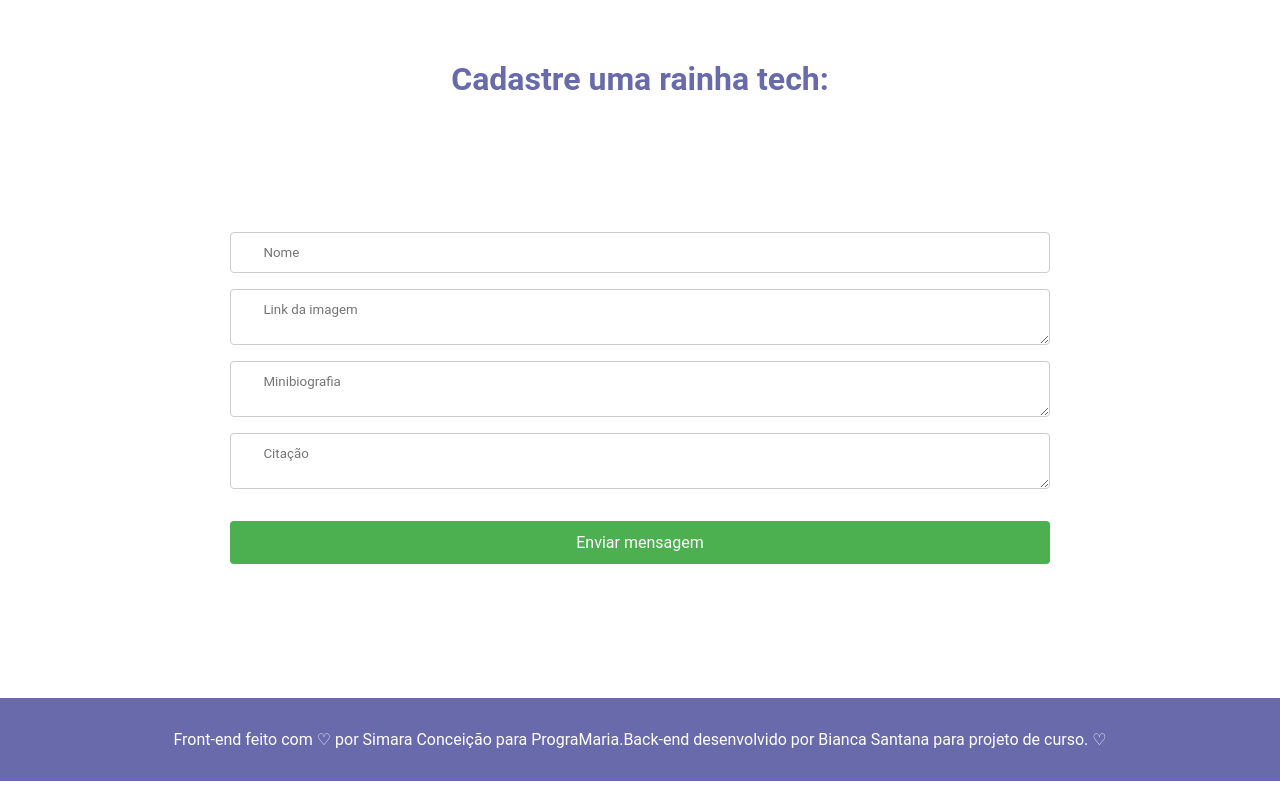
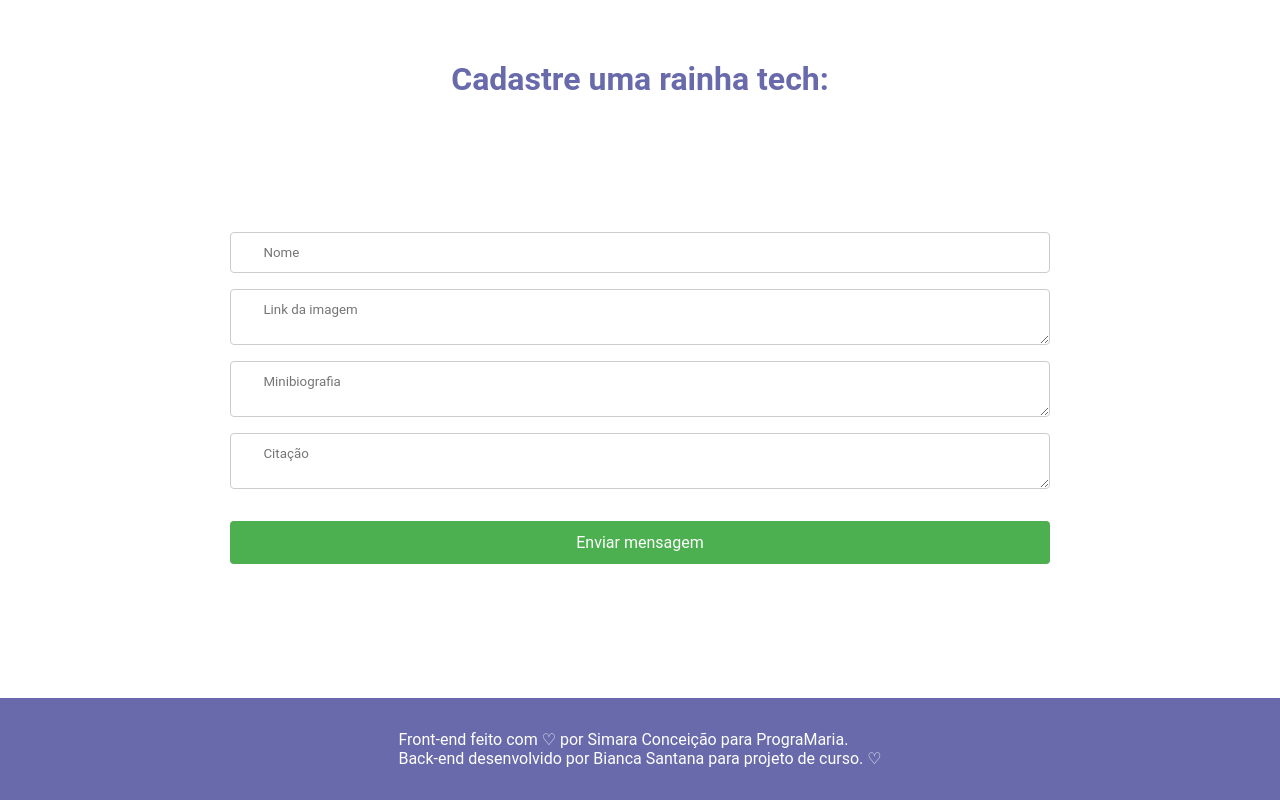
Before and after one commit to BiancaSantana81/front-programaria-react, a React (Vite) app: page / in a window 1280 px wide. Shown: the part 769-1569 px from the top of the page. Built offline with nearby package versions, Linux system fonts and the light colour scheme; no server answers.

Commit message:
update front end

```diff
--- a/src/components/Footer.jsx
+++ b/src/components/Footer.jsx
@@ -3,8 +3,11 @@ import styles from '../styles/footer.module.css'
 export function Footer() {
   return (
     <div className={styles.footerContainer}>
-      <p className={styles.footerText}> Front-end feito com ♡ por Simara Conceição para PrograMaria.</p>
-      <p className={styles.footerText}> Back-end desenvolvido por Bianca Santana para projeto de curso. ♡ </p>
+      <p className={styles.footerText}>
+        Front-end feito com ♡ por Simara Conceição para PrograMaria.
+        <br />
+        Back-end desenvolvido por Bianca Santana para projeto de curso. ♡
+      </p>
     </div>
   )
 }
```
